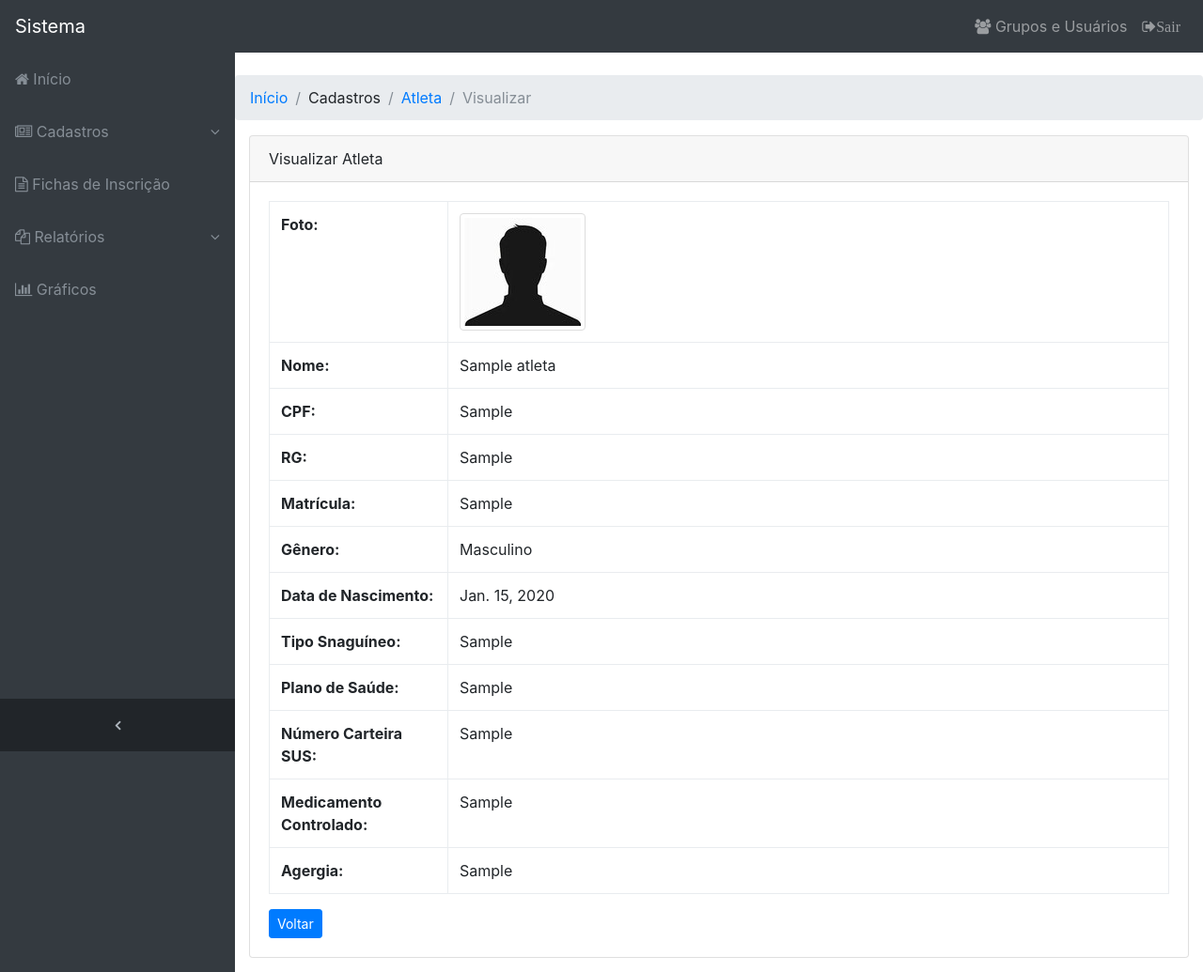
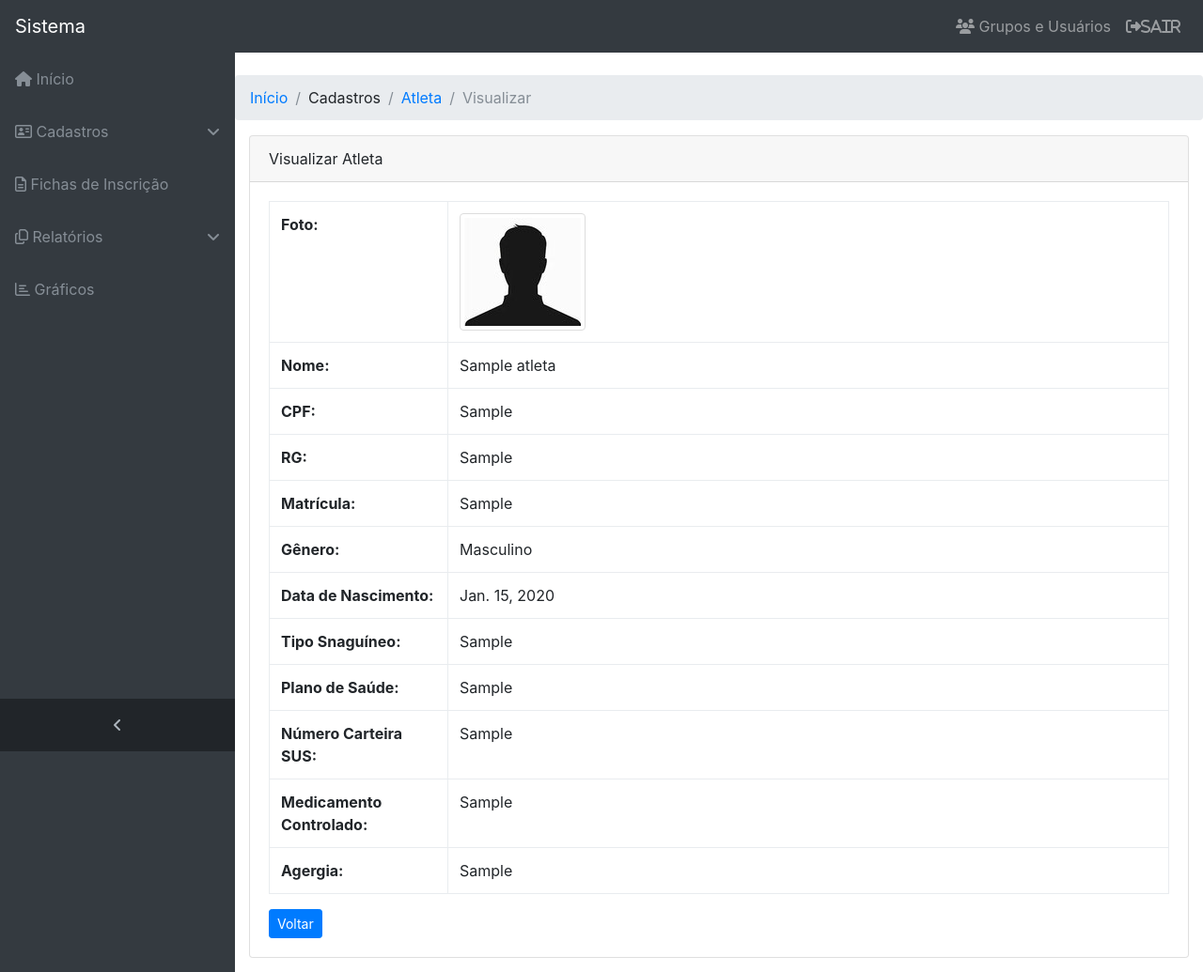
Before and after one commit to phbsilva2/dashboard, a Django app: page /atleta/1/ in a window 1280 px wide. Shown: the top 1035 px of the page at 94% size. Run offline with Django 3.2, Linux system fonts and the light colour scheme; a user stored in the database is signed in; tables that the repository leaves empty hold one stand-in row (values such as "Sample post"); some libraries are stand-ins or nearby versions.

Commit message:
Alteação dos ícones do menu

```diff
--- a/jif/templates/jif/menu.html
+++ b/jif/templates/jif/menu.html
@@ -3,7 +3,7 @@
 {% block nav_top %}
 	<li class="nav-item">
 		<a class="nav-link" href="{% url 'admin:index' %}">
-			<i class="fa fa-users"></i>
+			<i class="fas fa-users"></i>
 			<span class="nav-link-text">Grupos e Usuários</span>
 		</a>
 	</li>
@@ -13,7 +13,7 @@
 	<li class="nav-item" data-toggle="tooltip" data-placement="right">
 		<a class="nav-link nav-link-collapse collapse" href="#cadastro"
 		data-toggle="collapse" data-parent="#linksaccordion">
-			<i class="fa fa-newspaper-o"></i>
+			<i class="far fa-address-card"></i>
 			<span class="nav-link-text">Cadastros</span>
 		</a>
 		<ul class="sidenav-second-level collapse" id="cadastro">
@@ -43,7 +43,7 @@
 	<li class="nav-item" data-toggle="tooltip" data-placement="right">
 		<a class="nav-link nav-link-collapse collapse" href="#relatorio"
 		data-toggle="collapse" data-parent="#linksaccordion">
-			<i class="fa fa-copy"></i>
+			<i class="far fa-copy"></i>
 			<span class="nav-link-text">Relatórios</span>
 		</a>
 		<ul class="sidenav-second-level collapse" id="relatorio">
@@ -54,7 +54,7 @@
 	</li>
     <li class="nav-item" data-toggle="tooltip" data-placement="right">
 		<a class="nav-link" href="{% url 'grafico' %}">
-			<i class="fa fa-bar-chart"></i>
+			<i class="far fa-chart-bar"></i>
 			<span class="nav-link-text">Gráficos</span>
 		</a>
 	</li>
--- a/templates/_styles.html
+++ b/templates/_styles.html
@@ -5,6 +5,7 @@
 <link rel="stylesheet" type="text/css" href="{% static 'bibliotecas/bootstrap/css/bootstrap.min.css' %}">
 <!-- CSS Font Awesome -->
 <link rel="stylesheet" type="text/css" href="{% static 'bibliotecas/font-awesome/css/font-awesome.min.css' %}">
+<script src="https://kit.fontawesome.com/a14fb95a8a.js" crossorigin="anonymous"></script>
 <!-- CSS DataTables -->
 <link rel="stylesheet" type="text/css" href="{% static 'bibliotecas/datatables/dataTables.bootstrap4.css' %}">
 <!-- CSS Sidebar -->
```
